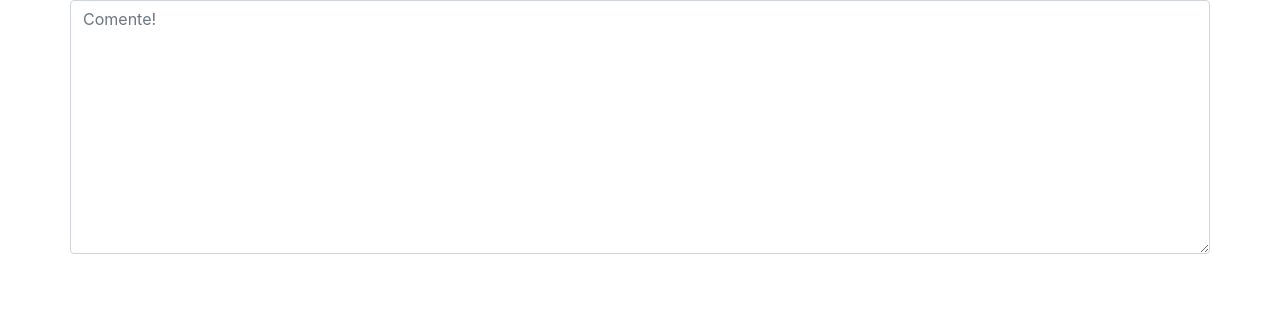
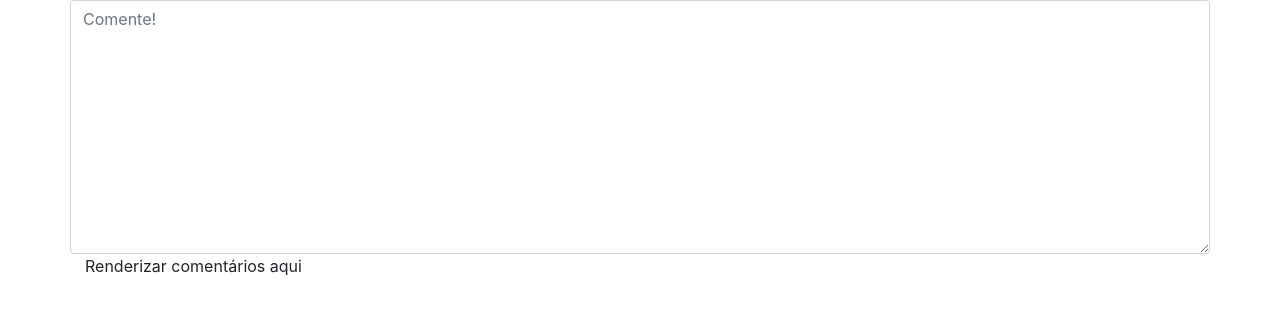
Before and after one commit to antoniomalves/react-app-comentarios, a React (Create React App) app: page / in a window 1280 px wide. Shown: the top 314 px of the page. Built offline with nearby package versions, Linux system fonts and the light colour scheme.

Commit message:
Criacao do componente Comment e importacao no App.

```diff
--- a/src/App.js
+++ b/src/App.js
@@ -2,12 +2,14 @@ import React, { Component } from 'react'
 import 'bootstrap-css-only'
 
 import NewComment from './NewComment';
+import Comments from './Comments';
 
 class App extends Component {
   render() {
     return (
       <div className="container">
         <NewComment />
+        <Comments />
       </div>
     )
   }
--- /dev/null
+++ b/src/Comments.js
@@ -0,0 +1,13 @@
+import React, {Component} from 'react'
+
+class Comments extends Component{
+  render(){
+    return(
+      <div>
+        Renderizar comentários aqui
+      </div>
+    )
+  }
+}
+
+export default Comments
```
